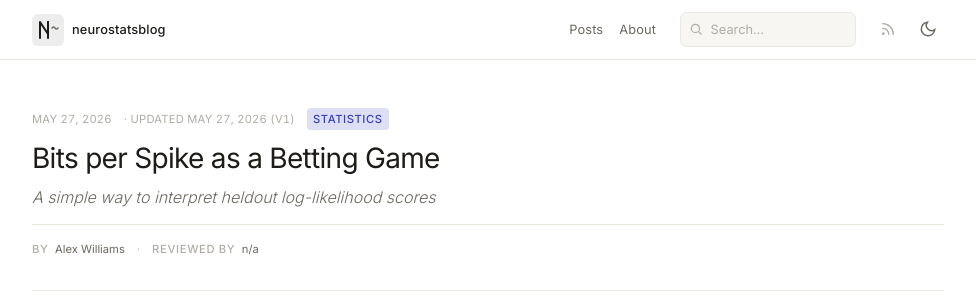
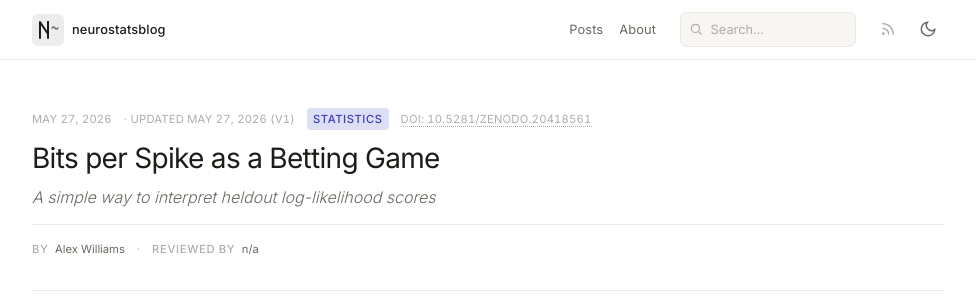
Before and after one commit to neurostatsblog/neurostatsblog.github.io, a Jekyll site: the page built from _posts/2026-06-01-model-comparison-by-betting.md, in a window 1280 px wide. Shown: the top 304 px of the page, without its empty margins (152-1128 px from the left). Built offline with Jekyll 4.4.1, drawn with Linux system fonts in a browser that asks for light colours.

Commit message:
update doi

```diff
--- a/_layouts/post.html
+++ b/_layouts/post.html
@@ -22,6 +22,11 @@ layout: default
           {% assign tag_slug = tag | slugify %}
           <a class="tag" href="{{ '/tags/' | append: tag_slug | append: '/' | relative_url }}">{{ tag }}</a>
           {% endfor %}
+        </div>
+        {% endif %}
+        {% if page.doi %}
+        <div class="post-doi">
+          <a href="https://doi.org/{{ page.doi }}" rel="noopener">DOI: {{ page.doi }}</a>
         </div>
         {% endif %}
       </div>
--- a/_posts/2026-06-01-model-comparison-by-betting.md
+++ b/_posts/2026-06-01-model-comparison-by-betting.md
@@ -5,6 +5,7 @@ subtitle: "A simple way to interpret heldout log-likelihood scores"
 date: 2026-05-27
 version: 1
 last_updated: 2026-05-27
+doi: 10.5281/zenodo.20418561
 toc: true
 changelog:
     - "v1 (2026-05-27): Initial version."
--- a/assets/css/main.css
+++ b/assets/css/main.css
@@ -447,6 +447,25 @@ button { cursor: pointer; background: none; border: none; }
   display: flex;
   gap: var(--space-2);
   flex-wrap: wrap;
+}
+
+.post-doi {
+  font-size: var(--text-xs);
+  font-family: var(--font-body);
+  font-variant-numeric: tabular-nums;
+  letter-spacing: 0.02em;
+  text-transform: uppercase;
+}
+
+.post-doi a {
+  color: var(--color-text-faint);
+  text-decoration: none;
+  border-bottom: 1px dotted currentColor;
+}
+
+.post-doi a:hover,
+.post-doi a:focus-visible {
+  color: var(--color-primary);
 }
 
 .tag {
```
Also changed, not shown: 1 other file.
